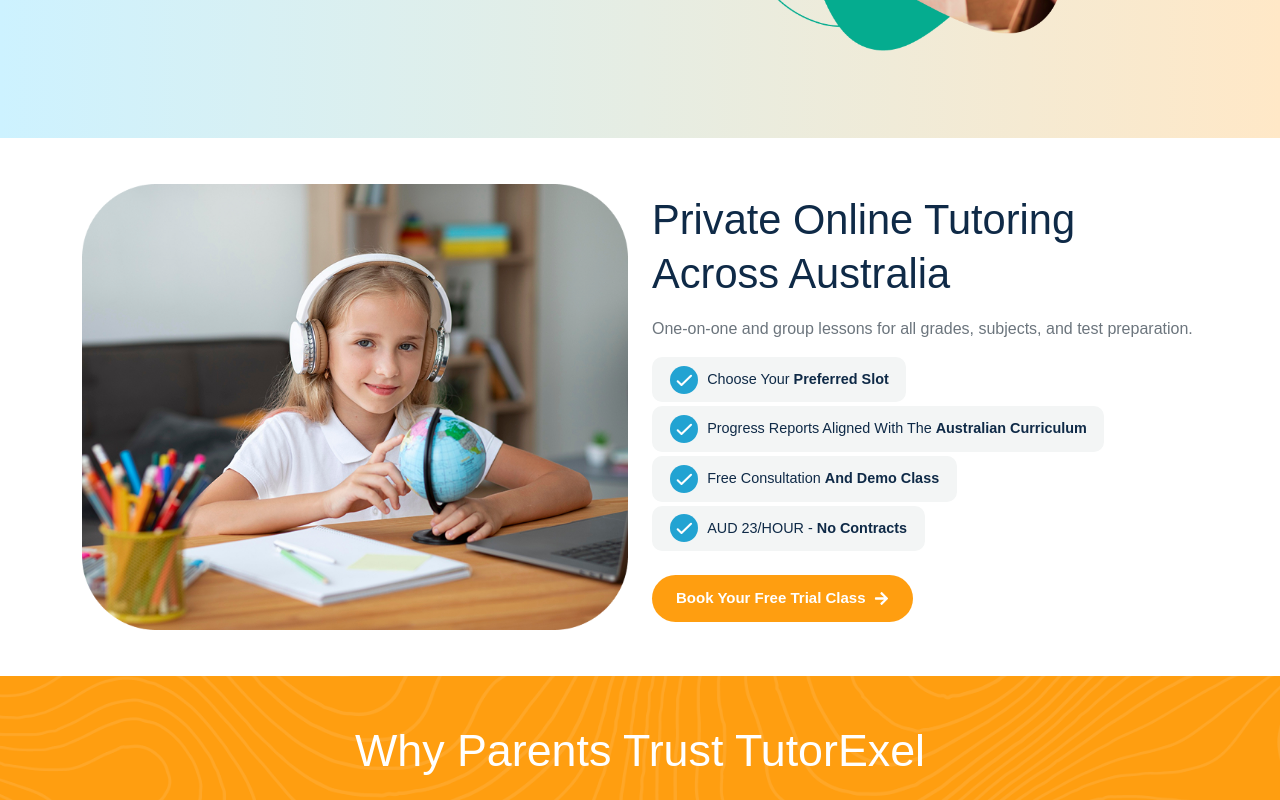
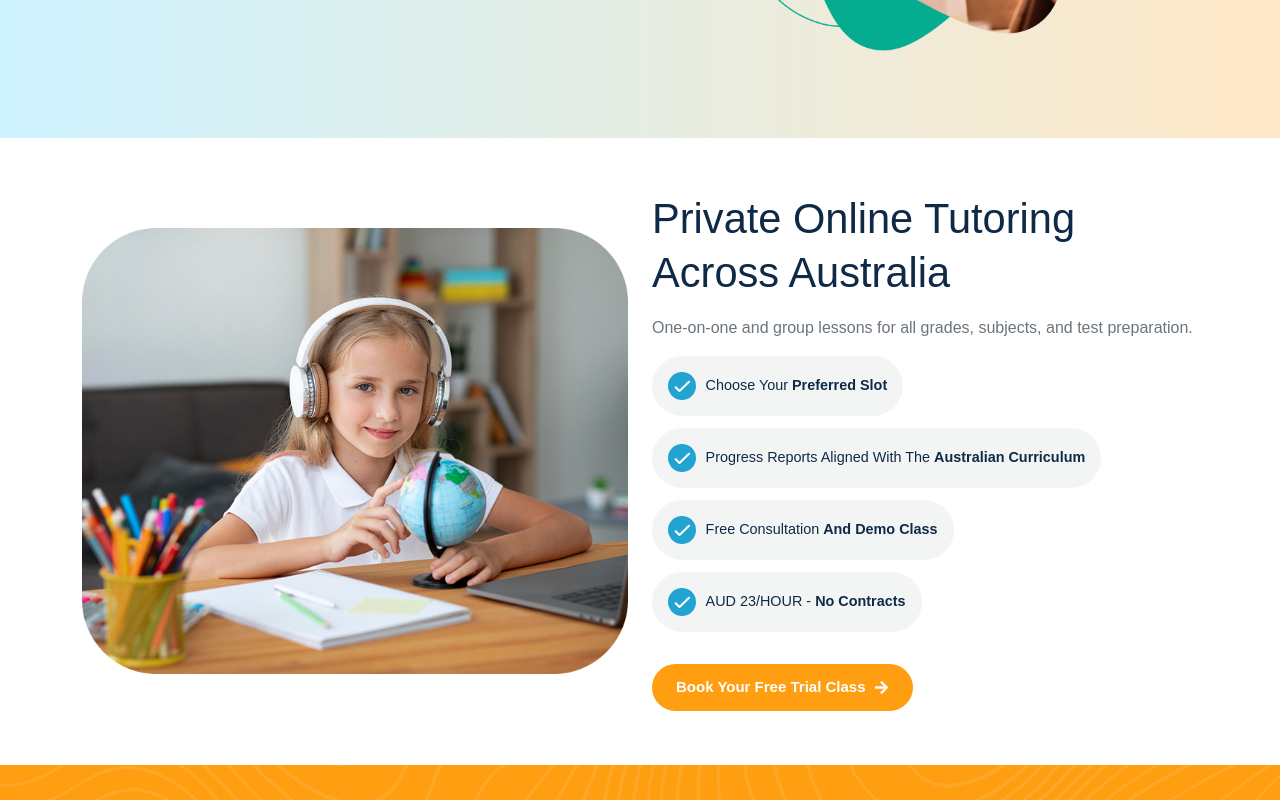
Before and after one commit to tutorexel/TutorExel-main, a React (Vite) app: page / in a window 1280 px wide. Shown: the part 560-1360 px from the top of the page. Built offline with nearby package versions, Linux system fonts and the light colour scheme; a web font is replaced by a local one.

Commit message:
chore: push latest local changes

```diff
--- a/src/components/ui/FeatureSection.jsx
+++ b/src/components/ui/FeatureSection.jsx
@@ -56,7 +56,7 @@ const FeatureSection = ({
       <div className="d-grid gap-1 feature-list mt-3">
         {features.map((feature, index) => (
           <div key={index}>
-            <div className="feature-item mx-lg-0 mx-auto" style={{ borderRadius: '10px' }}>
+            <div className="feature-item mx-lg-0 mx-auto p-3 mb-2">
               <img src={checkmarkIcon} alt="Checkmark" style={{ width: '28px', height: '28px', flexShrink: 0 }} />
               <span>
                 {feature.text}<strong>{feature.bold}</strong>
@@ -76,7 +76,7 @@ const FeatureSection = ({
 
   return (
     // The main section applies custom styles over a base padding
-    <section className="bg-white feature-section" style={{ padding: '46px 0', ...customStyles }}>
+    <section className="bg-white feature-section" style={{ padding: '54px 0', ...customStyles }}>
       <Container>
         <Row className="align-items-center g-5"  style={{ padding : '0px !important' }}>
           {/* Conditionally render columns based on the imagePosition prop */}
```
